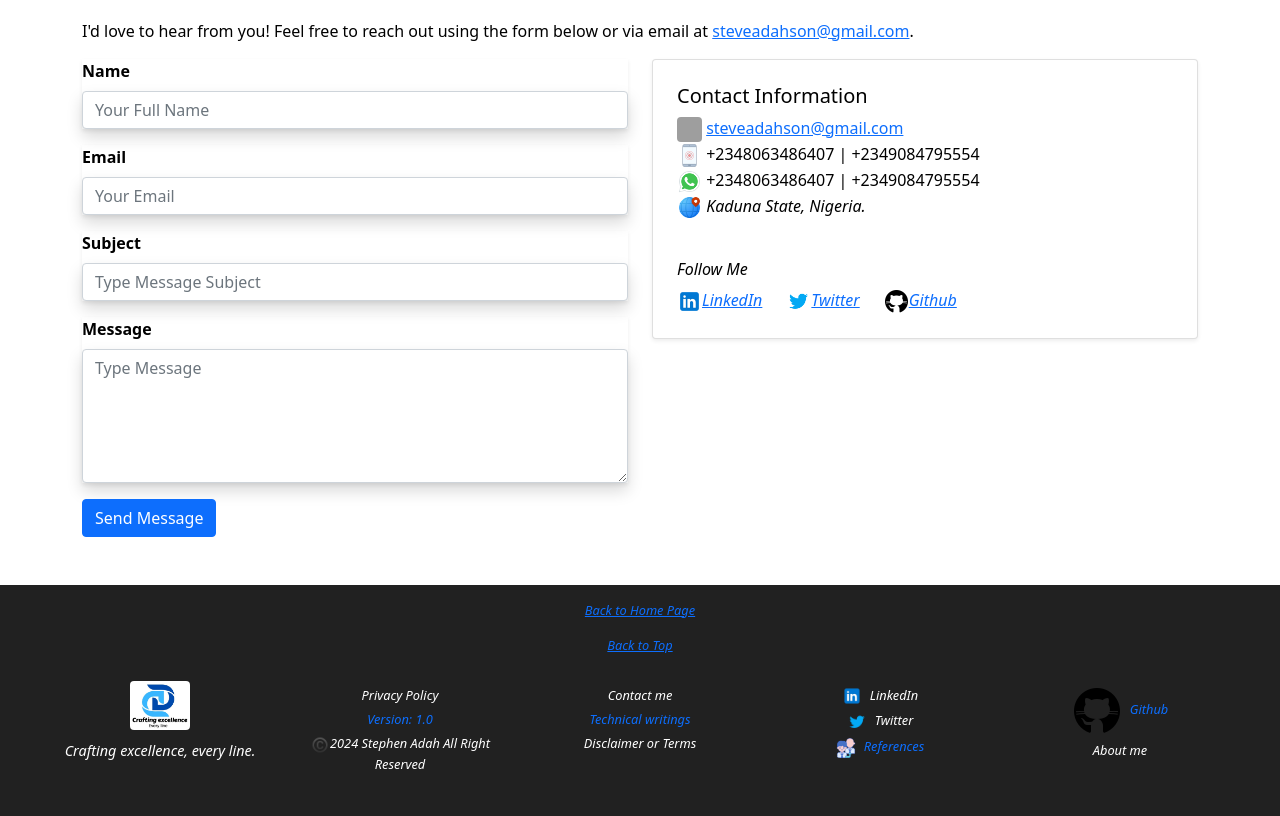
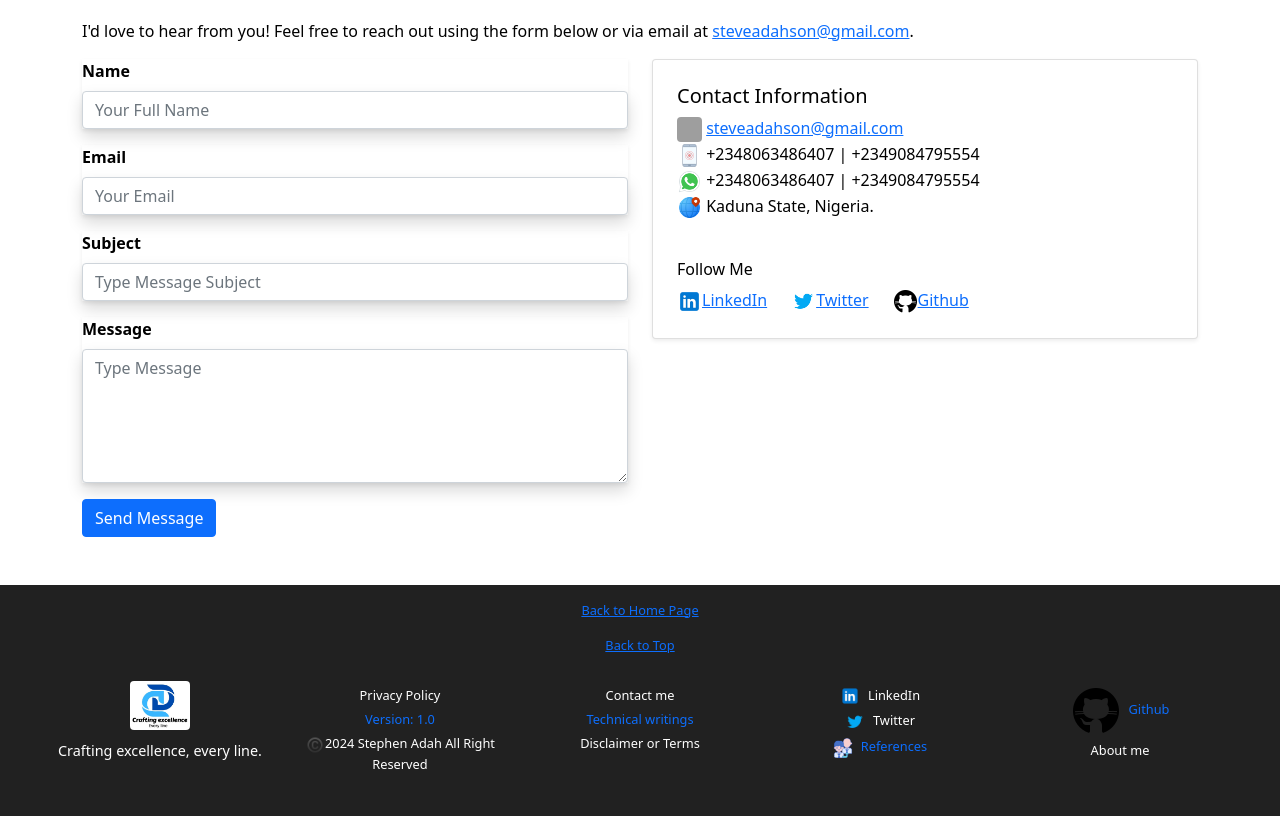
Before and after one commit to LeaderSteve84/sa-portfolio, a Flask app: page /contacts in a window 1280 px wide. Shown: the part 177-993 px from the top of the page. Run offline with Flask 3, Linux system fonts and the light colour scheme; parts of the project's set-up code (start-up, migrations or seed data) failed here and were passed over; some libraries are stand-ins or nearby versions; grey boxes are pictures that could not be loaded.

Commit message:
OPT:close tag

```diff
--- a/app/templates/create_contact_message.html
+++ b/app/templates/create_contact_message.html
@@ -54,7 +54,7 @@
                   <li><i class="bi bi-envelope-fill"><img src="{{ url_for('static', filename="images/icons8-email-50.png") }}" alt="email icon" class="img-fluid rounded" style="width: 25px; height: 25px;"></i> <a href="mailto:steveadahson@gmail.com">steveadahson@gmail.com</a></li>
             <li><i class="bi bi-telephone-fill"><img src="{{ url_for('static', filename="images/icons8-touchscreen-50.png") }}" alt="mobile icon" class="img-fluid rounded" style="width: 25px; height: 25px;"></i> +2348063486407  |  +2349084795554</li>
             <li><i class="bi bi-telephone-fill"><img src="{{ url_for('static', filename="images/icons8-whatsapp-48.png") }}" alt="whatsapp icon" class="img-fluid rounded" style="width: 25px; height: 25px;"></i> +2348063486407  |  +2349084795554</li>
-            <li><i class="bi bi-geo-alt-fill"><img src="{{ url_for('static', filename="images/icons8-location-48.png") }}" alt="whatsapp icon" class="img-fluid rounded" style="width: 25px; height: 25px;"</i> Kaduna State, Nigeria.</li>
+            <li><i class="bi bi-geo-alt-fill"><img src="{{ url_for('static', filename="images/icons8-location-48.png") }}" alt="whatsapp icon" class="img-fluid rounded" style="width: 25px; height: 25px;"></i> Kaduna State, Nigeria.</li>
           </ul>
           <!-- Social Media Links -->
           <h6 class="mt-4">Follow Me</h6>
```
Also changed, not shown: 1 other file.
